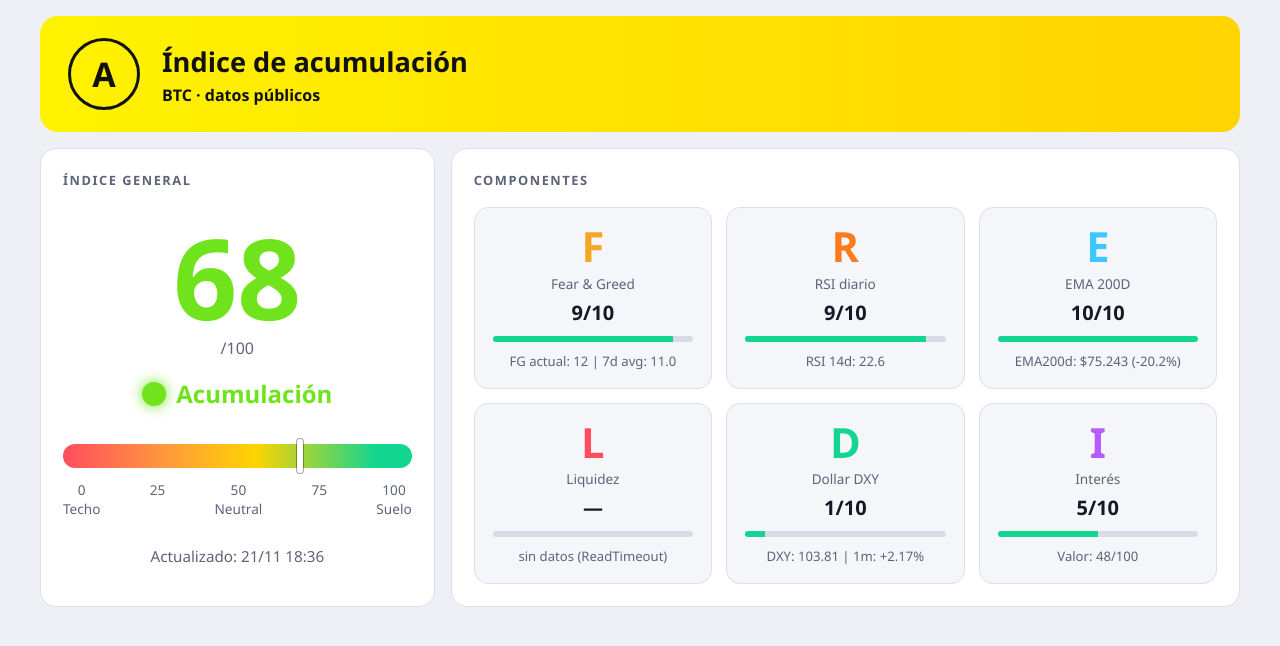
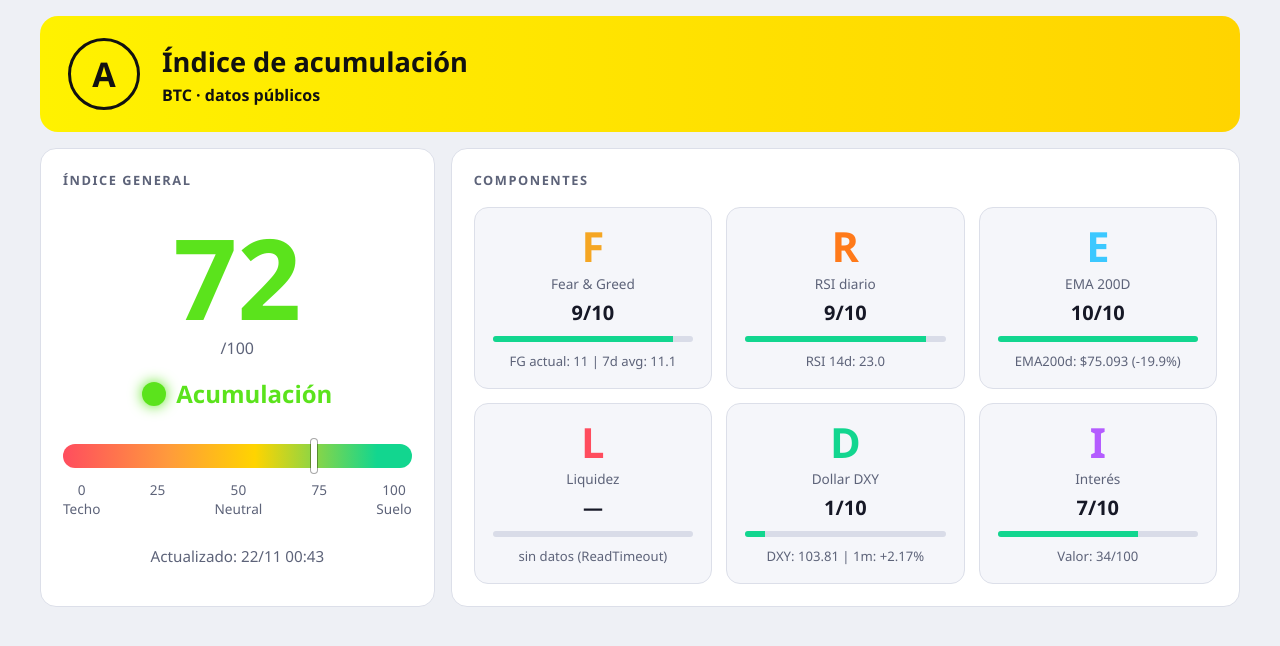
Before and after one commit to Malaga2024525542/dashboard, a plain HTML site: page docs/index.html in a window 1280 px wide. Drawn offline with Linux system fonts and the light colour scheme.

Commit message:
Actualizar índice

```diff
--- a/docs/index.html
+++ b/docs/index.html
@@ -43,7 +43,7 @@ html{height:100%}body{margin:0;min-height:100%;background:var(--bg);color:var(--
 <section class="panel"><h2>Componentes</h2><div class="cards" id="cards"></div></section>
 </main></div>
 <script>
-const D={"comps": [{"k": "F", "n": "Fear & Greed", "c": "#f5a623", "s": 9, "d": "FG actual: 12 | 7d avg: 11.0"}, {"k": "R", "n": "RSI diario", "c": "#ff7a1a", "s": 9, "d": "RSI 14d: 22.6"}, {"k": "E", "n": "EMA 200D", "c": "#3cc8ff", "s": 10, "d": "EMA200d: $75.243 (-20.2%)"}, {"k": "L", "n": "Liquidez", "c": "#ff4d5e", "s": null, "d": "sin datos (ReadTimeout)"}, {"k": "D", "n": "Dollar DXY", "c": "#12d68f", "s": 1, "d": "DXY: 103.81 | 1m: +2.17%"}, {"k": "I", "n": "Interés", "c": "#b45cff", "s": 5, "d": "Valor: 48/100"}], "index": 68, "updated": "2026-11-21T18:36:38.110270+00:00"};
+const D={"comps": [{"k": "F", "n": "Fear & Greed", "c": "#f5a623", "s": 9, "d": "FG actual: 11 | 7d avg: 11.1"}, {"k": "R", "n": "RSI diario", "c": "#ff7a1a", "s": 9, "d": "RSI 14d: 23.0"}, {"k": "E", "n": "EMA 200D", "c": "#3cc8ff", "s": 10, "d": "EMA200d: $75.093 (-19.9%)"}, {"k": "L", "n": "Liquidez", "c": "#ff4d5e", "s": null, "d": "sin datos (ReadTimeout)"}, {"k": "D", "n": "Dollar DXY", "c": "#12d68f", "s": 1, "d": "DXY: 103.81 | 1m: +2.17%"}, {"k": "I", "n": "Interés", "c": "#b45cff", "s": 7, "d": "Valor: 34/100"}], "index": 72, "updated": "2026-11-22T00:43:52.143169+00:00"};
 const zonas=[[80,"Acumulación fuerte"],[60,"Acumulación"],[40,"Neutral"],[20,"Precaución"],[0,"Techo: distribuir"]];
 const cards=document.getElementById("cards");
 D.comps.forEach(c=>{const el=document.createElement("div");el.className="card";
```
